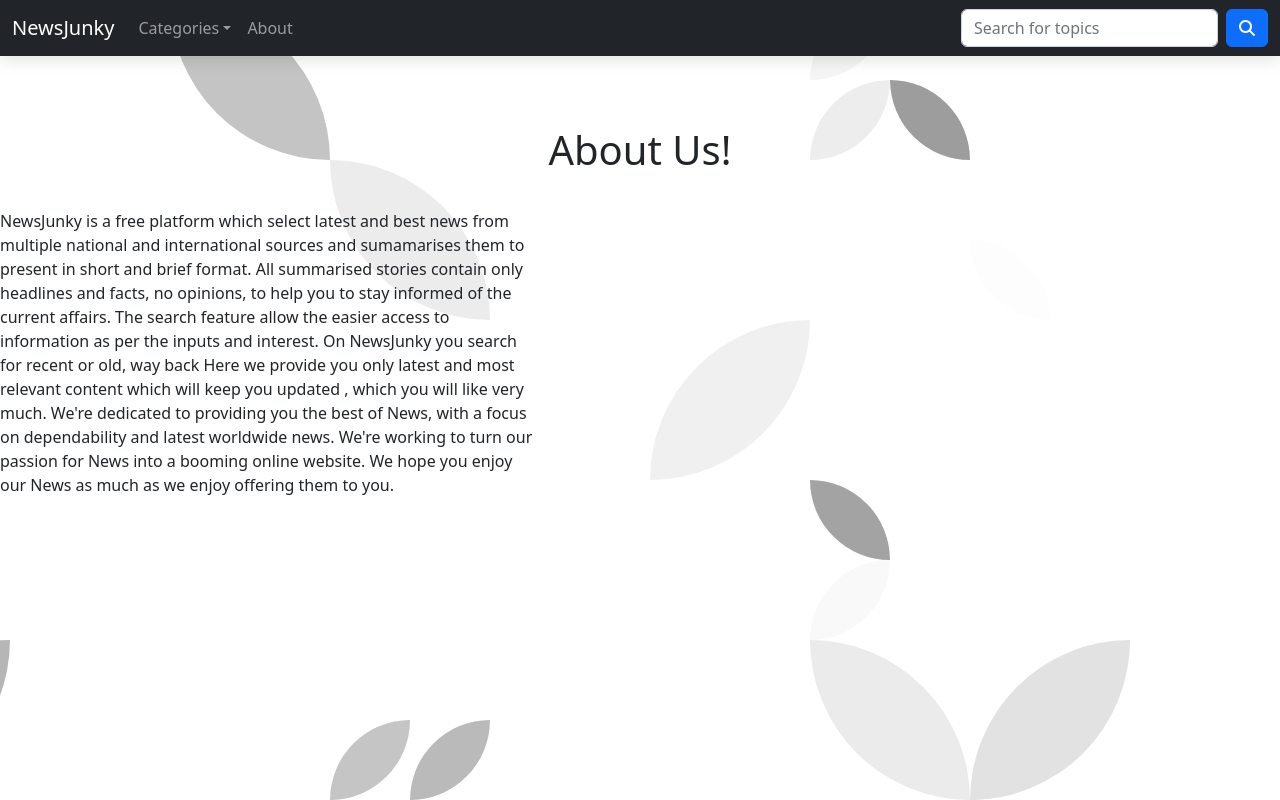
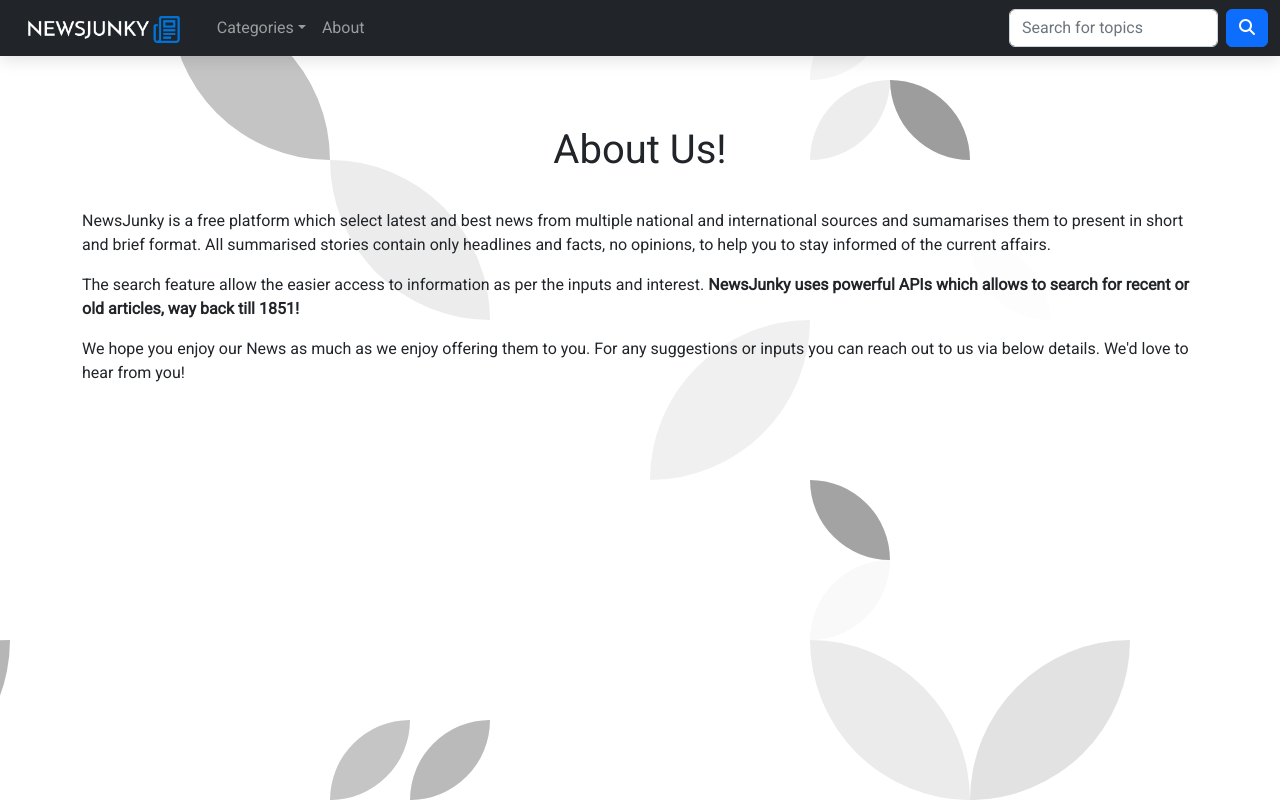
Before and after one commit to altamashaseer/NewsJunky, a React (Create React App) app: page /about in a window 1280 px wide. Built offline with nearby package versions, Linux system fonts and the light colour scheme; no server answers.

Commit message:
Logo, fixes

```diff
--- a/src/components/About.js
+++ b/src/components/About.js
@@ -7,10 +7,18 @@
     <>
       <div id='about' className='background container ' />
       <h1 className='text-center'>About Us!</h1>
-      <div className="col-md-5">
-        NewsJunky is a free platform which select latest and best news from multiple national and international sources and sumamarises them to present in short and brief format. All summarised stories contain only headlines and facts, no opinions, to help you to stay informed of the current affairs.
-        The search feature allow the easier access to information as per the inputs and interest. On NewsJunky you search for recent or old, way back
-         Here we provide you only latest and most relevant content which will keep you updated  , which you will like very much. We're dedicated to providing you the best of News, with a focus on dependability and latest worldwide news. We're working to turn our passion for News into a booming online website. We hope you enjoy our News as much as we enjoy offering them to you.
+      <div className="right">
+        <div className="container">
+          <p>NewsJunky is a free platform which select latest and best news from multiple national and international sources and sumamarises them to present in short and brief format. All summarised stories contain only headlines and facts, no opinions, to help you to stay informed of the current affairs. </p>
+
+          <p> The search feature allow the easier access to information as per the inputs and interest. <b> NewsJunky uses powerful APIs which allows to search for recent or old articles, way back till 1851! </b></p>
+
+          <p> We hope you enjoy our News as much as we enjoy offering them to you. For any suggestions or inputs you can reach out to us via below details. We'd love to hear from you! </p>
+
+        </div>
+      </div>
+      <div className="left">
+
       </div>
 
     </>
--- a/src/components/NavBar.js
+++ b/src/components/NavBar.js
@@ -2,6 +2,7 @@
 import { Link } from 'react-router-dom'
 import { useGlobalContext } from './Context';
 import Search from './Search';
+import logo from '../media/logo.png'
 
 const NavBar = () => {
     const { setQuery } = useGlobalContext();
@@ -16,7 +17,7 @@
         <div id='navbar'>
             <nav class="navbar navbar-expand-lg navbar-dark bg-dark" >
                 <div class="container-fluid">
-                    <Link className="navbar-brand" onClick={() => { setQuery('general') }} to="/">NewsJunky</Link>
+                    <Link className="navbar-brand" onClick={() => { setQuery('general') }} to="/"> <img id='logo' src={logo} alt="logo"/> </Link>
                     <button class="navbar-toggler" type="button" data-bs-toggle="collapse" data-bs-target="#navbarSupportedContent" aria-controls="navbarSupportedContent" aria-expanded="false" aria-label="Toggle navigation">
                         <span class="navbar-toggler-icon"></span>
                     </button>
--- a/src/index.css
+++ b/src/index.css
@@ -1,11 +1,23 @@
+@import url('https://fonts.googleapis.com/css2?family=Open+Sans&family=Poppins:wght@500&family=Roboto&family=Ubuntu&display=swap');
 body{
     margin: 0;
     padding: 0;
+    font-family: 'Roboto', sans-serif
 }
 .text-center {
     margin: 35px 0;
     margin-top: 70px;
+    /* font-weight: 500; */
 }
+/* NAVBAR  */
+#logo{
+    max-width:9.5rem;
+}
+.navbar-brand {
+    padding: 0;
+    margin: 0 1.8rem 0 1rem;
+}
+
 
 .badge {
     display: flex;
```
Also changed, not shown: src/media/logo.png (added).
